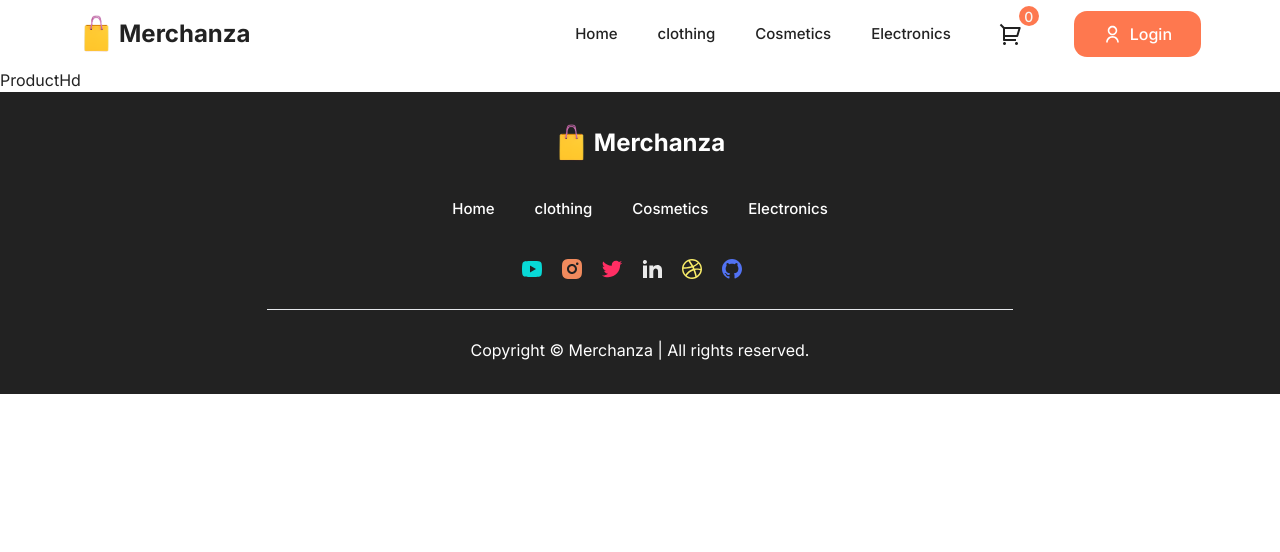
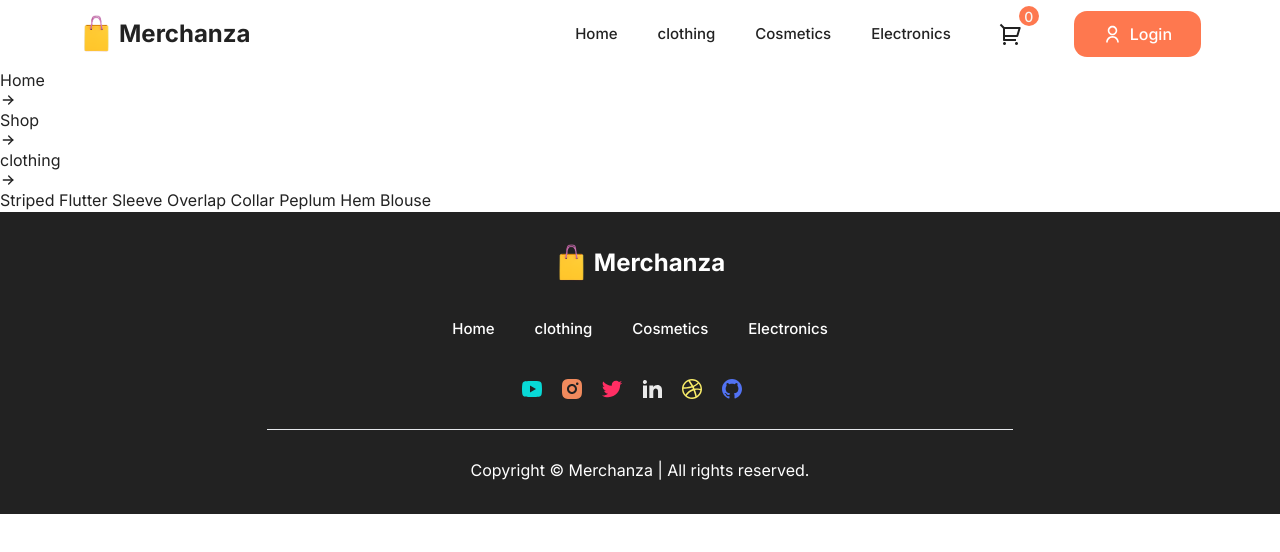
Before and after one commit to koffygeek/Merchanza, a React (Vite) app in the folder frontend/: page /product/1 in a window 1280 px wide. Shown: the top 552 px of the page. Built offline with nearby package versions, Linux system fonts and the light colour scheme; a web font is replaced by a local one.

Commit message:
CSS Product?jsx

```diff
--- a/frontend/src/components/ProductHd.jsx
+++ b/frontend/src/components/ProductHd.jsx
@@ -1,12 +1,16 @@
 import React from "react";
+import { TbArrowRight } from "react-icons/tb";
 
-const ProductHd = () => {
+const ProductHd = (props) => {
+  const { product } = props;
+
   return (
-    <section>
-      <div>
-        <h2>ProductHd</h2>
-      </div>
-    </section>
+    <div>
+      Home <TbArrowRight />
+      Shop <TbArrowRight /> {product.category}
+      <TbArrowRight />
+      {product.name}
+    </div>
   );
 };
 
--- a/frontend/src/pages/Product.jsx
+++ b/frontend/src/pages/Product.jsx
@@ -6,15 +6,15 @@ const Product = () => {
   const { ProductId } = useParams();
   console.log("ProductId:", ProductId);
 
-  const Product = all_products.find((e) => e.id === Number(ProductId));
-  if (!Product) {
+  const product = all_products.find((e) => e.id === Number(ProductId));
+  if (!product) {
     return <div>Product Not Found</div>;
   }
   // or redirect user to 404 page
   return (
     <section>
       <div>
-        <ProductHd />
+        <ProductHd product={product} />
       </div>
     </section>
   );
```
